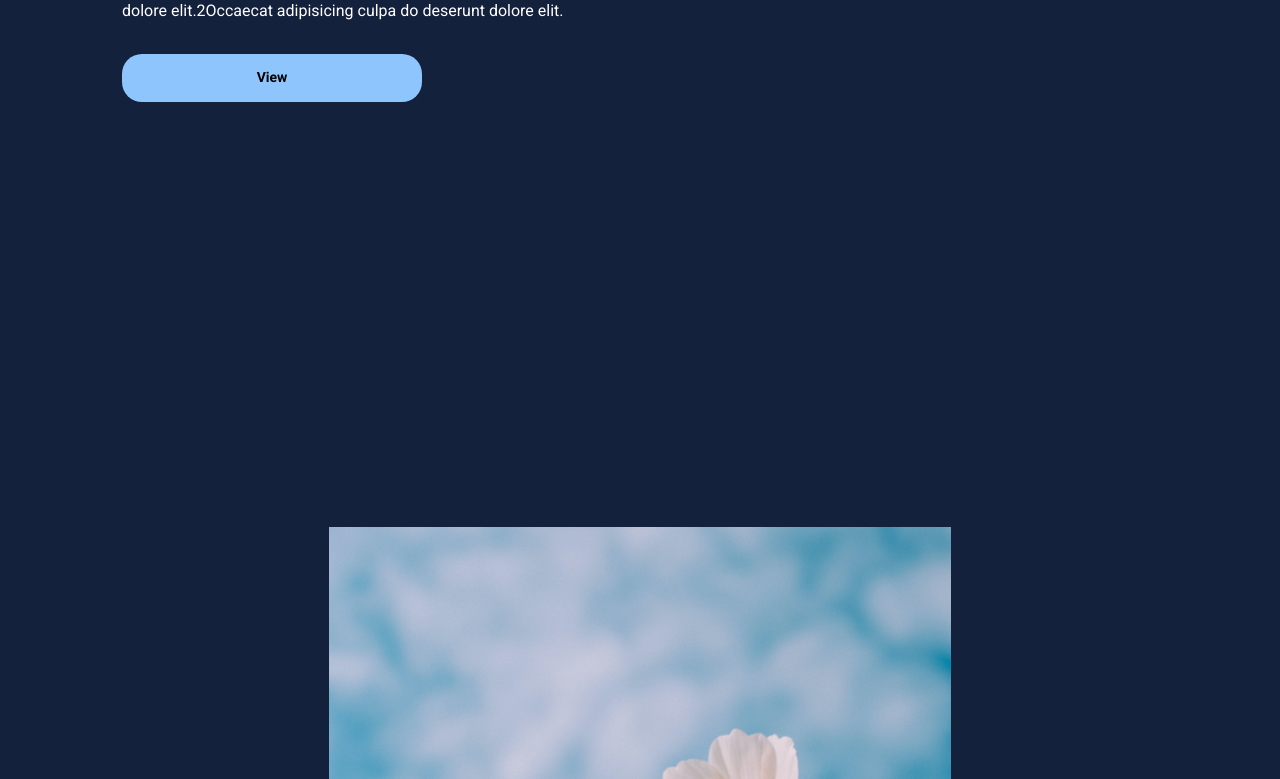
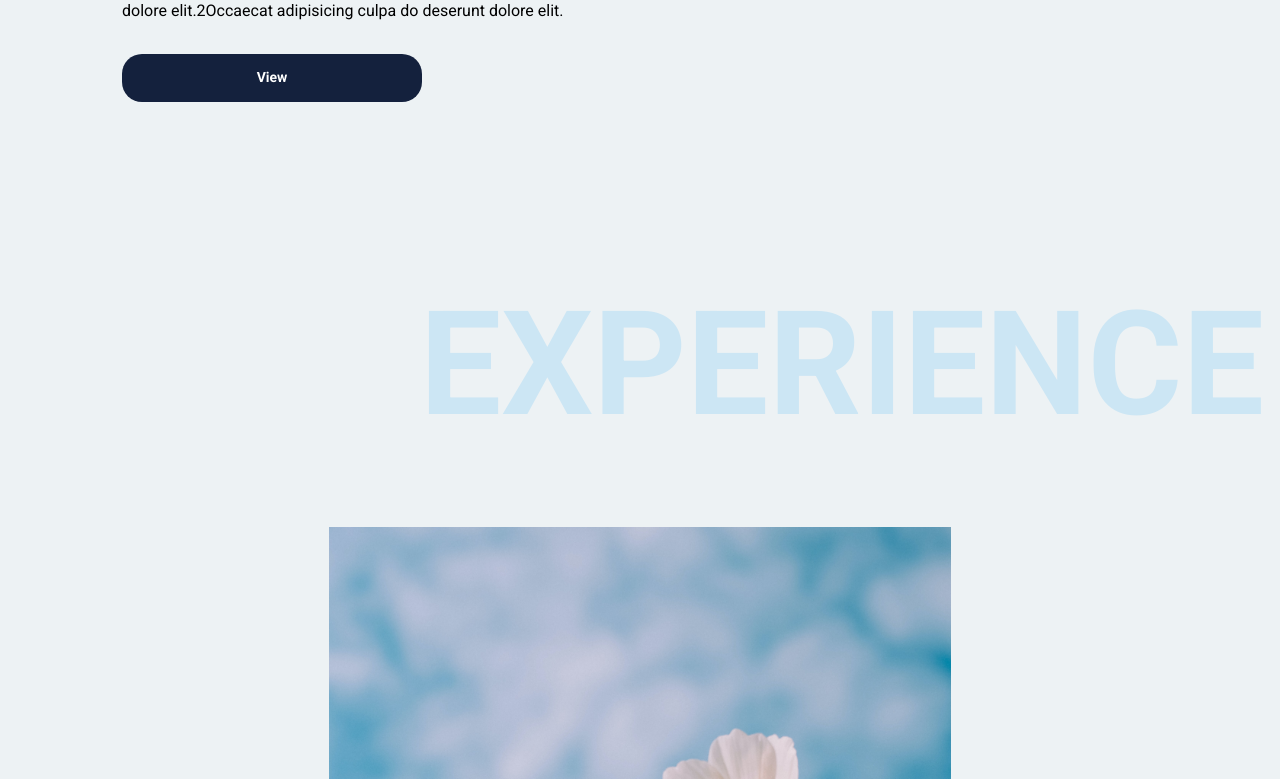
Before and after one commit to IvyJean/portfolio-v1, a React (Create React App) app: page / in a window 1280 px wide. Shown: the part 1279-2058 px from the top of the page. Built offline with nearby package versions, Linux system fonts and the light colour scheme.

Commit message:
Change color theme

```diff
--- a/src/components/Button.js
+++ b/src/components/Button.js
@@ -2,7 +2,7 @@ import styled from 'styled-components'
 import { Link } from 'react-router-dom'
 
 export const Button = styled(Link)`
-  background: ${({ primary }) => (primary ? '#8ec5fc' : '#CD853F')};
+  background: ${({ primary }) => (primary ? '#14213d' : '#CD853F')};
   white-space: nowrap;
   outline: none;
   border: none;
@@ -15,14 +15,14 @@ export const Button = styled(Link)`
   justify-content: center;
   align-items: center;
   padding: ${({ big }) => (big ? '16px 40px' : '14px 24px')};
-  color:  ${({ primary }) => (primary ? '#000' : '#000d1a')};
+  color:  ${({ primary }) => (primary ? '#fff' : '#000d1a')};
   font-size: ${({ big }) => (big ? '20px' : '14px')};
   border-radius: 20px;
   font-weight: 600;
 
   &:hover {
     transform: translateY(-2px);
-    background: #000;
+    background: #3a86ff;
     color: #fff;
   }
 `
--- a/src/components/Info.js
+++ b/src/components/Info.js
@@ -11,7 +11,8 @@ const Container = styled.div`
   display: grid;
   grid-template-columns: 1fr 1fr;
   grid-template-rows: 800px;
-  color: #fff;
+  color: #000;
+  background: #edf2f4;
 
   @media screen and (max-width: 1300px) {
     grid-template-columns: 1fr;
@@ -26,6 +27,24 @@ const Container = styled.div`
     grid-template-columns: 1fr;
 
   }
+`
+const ContainerWrapper = styled.div`
+  /* background: red;
+  display: flex;
+  width: 100%; */
+  /* @media screen and (max-width: 1300px) {
+    grid-template-columns: 1fr;
+  }
+
+    @media screen and (max-width: 868px) {
+      grid-template-columns: 1fr;
+
+  }
+
+  @media screen and (max-width: 768px) {
+    grid-template-columns: 1fr;
+
+  } */
 `
 const ColumnLeft = styled.div`
   display: flex;
@@ -67,6 +86,14 @@ const ColumnRight = styled.div`
     }
   }
 `
+const LineSpan = styled.div`
+  position: absolute;
+  bottom: -58rem;
+  right: 1rem;
+  font-size: 145px;
+  font-weight: bold;
+  color: #cce6f4;
+`
 
 const Info = ({
   heading,
@@ -79,6 +106,7 @@ const Info = ({
   return (
     <Section>
       <Container>
+        {/* <ContainerWrapper> */}
           <ColumnLeft>
             <h1>{heading}</h1>
             <p>{paragraphOne}</p>
@@ -88,6 +116,10 @@ const Info = ({
           <ColumnRight reverse={reverse}>
             <img src={image} alt="home" />
           </ColumnRight>
+        {/* </ContainerWrapper> */}
+      <LineSpan>
+        EXPERIENCE
+      </LineSpan>
       </Container>
     </Section>
   )
--- a/src/globalStyles.js
+++ b/src/globalStyles.js
@@ -12,7 +12,8 @@ const GlobalStyles = createGlobalStyle`
     overflow-x: hidden;
     /* background-image: radial-gradient( circle farthest-corner at 10% 20%,  rgba(37,145,251,0.98) 0.1%, rgba(0,7,128,1) 99.8% ); */
     /* background-image: linear-gradient( 109.6deg,  rgba(62,161,219,1) 11.2%, rgba(93,52,236,1) 100.2% ); */
-    background: #14213d;
+    background: #012633;
+    /* background: #14213d; */
   }
 `
 
```
Also changed, not shown: 1 other file (tests, documents, lock files or other folders). Lines whose indentation alone changed are shown as unchanged.
